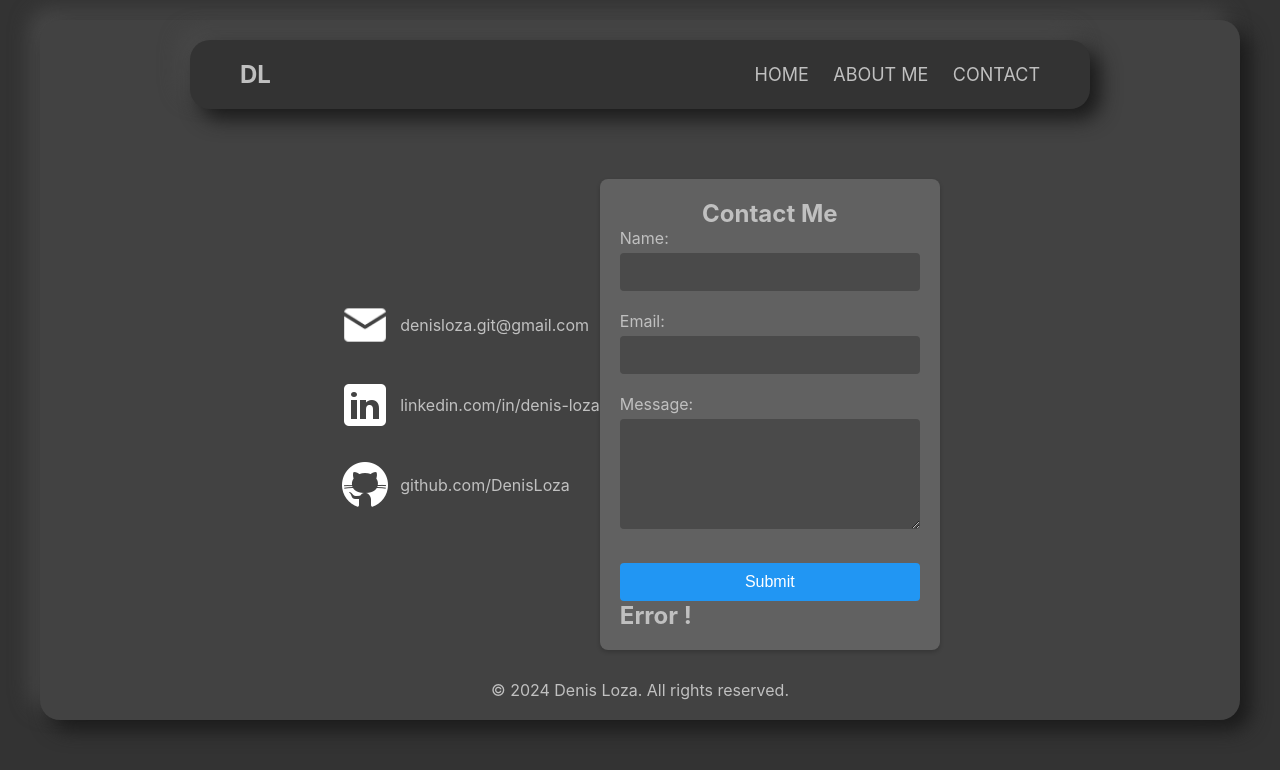
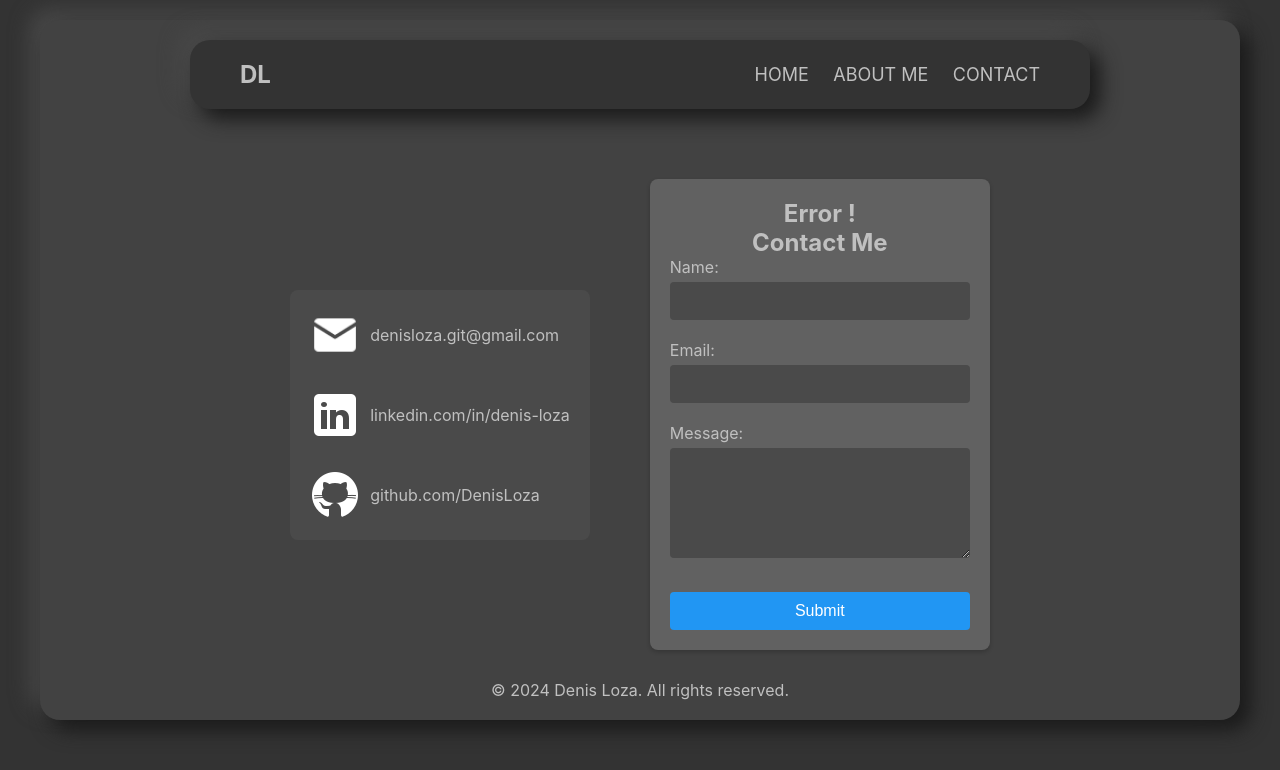
Before and after one commit to DenisLoza/profile_front-back, a website: page www/contact.html in a window 1280 px wide. Both pictures are taken after typing "Sample", "name@example.com", "Sample" into the empty fields and a click on the button "Submit". Drawn offline with Linux system fonts and the light colour scheme; no server answers.

Commit message:
refactoring css, api_requests

```diff
--- a/package.json
+++ b/package.json
@@ -1,8 +1,8 @@
 {
   "name": "profile_front-back",
   "version": "1.0.0",
-  "description": "",
-  "main": "loader.js",
+  "description": "WEB application with API functions and server on Node.js",
+  "main": "main.js",
   "scripts": {
     "dev": "nodemon main.js",
     "start": "node main.js"
--- a/www/api.js
+++ b/www/api_requests.js
@@ -49,16 +49,22 @@ document.addEventListener('DOMContentLoaded', function () {
                 });
 
                 if (response.ok) {
-                    // Скрываем форму и показываем сообщение "Спасибо"
-                    contactForm.style.display = "none";
+                    const formElements = contactForm.elements;
+                    const messageElement = contactForm.querySelector('#contact-heading');
+                    messageElement.style.display = "none";
                     document.getElementById("response-message").innerText = "Thank you !";
                     document.getElementById("response-message").style.display = "block";
-
+                    for (let i = 0; i < formElements.length; i++) {
+                        formElements[i].disabled = true;
+                    }
                     // Ждем 3 секунды и возвращаем форму
                     setTimeout(() => {
+                        messageElement.style.display = "block";
+                        document.getElementById("response-message").style.display = "none";
+                        for (let i = 0; i < formElements.length; i++) {
+                            formElements[i].disabled = false;
+                        }
                         contactForm.reset(); // Сбрасываем форму
-                        contactForm.style.display = "block";
-                        document.getElementById("response-message").style.display = "none";
                     }, 3000);
                 } else {
                     throw new Error('Network response was not ok');
--- a/www/contact.html
+++ b/www/contact.html
@@ -15,20 +15,20 @@
     <header id="header"></header>
 		<div class="contact_container">
 			<div class="social_links">
-				<div>
-					<a class="social" href="mailto: denisloza.git@gmail.com">
+				<div class="social">
+					<a class="social_link" href="mailto: denisloza.git@gmail.com">
 				 		<img src="./img/email_icon-48.png" alt="email_icon">
 				 		<div class="social_description">denisloza.git@gmail.com</div>
 					</a>
 			 </div>
-			 <div>
-					<a class="social" href="https://www.linkedin.com/in/denis-loza/">
+			 <div class="social">
+					<a class="social_link" href="https://www.linkedin.com/in/denis-loza/">
 						<img src="./img/linkedin_icon-50.png" alt="linkedin_icon">
 						<div class="social_description">linkedin.com/in/denis-loza</div>
 					</a>
 			 </div>
-			 <div>
-					<a class="social" href="https://github.com/DenisLoza">
+			 <div class="social">
+					<a class="social_link" href="https://github.com/DenisLoza">
 						<img src="./img/github_icon-50.png" alt="github_icon">
 						<div class="social_description">github.com/DenisLoza</div>
 					</a>
@@ -36,6 +36,7 @@
 			</div>
       <div class="contact">
         <form id="contact-form" method="POST">
+					<div id="response-message" style="display: none;"></div>
           <h2 id="contact-heading">Contact Me</h2>
           <div class="input-group">
             <label for="name">Name:</label>
@@ -56,6 +57,6 @@
 		</div>
     <footer id="footer"></footer>
   </div>
-  <script src="api.js"></script>
+  <script src="api_requests.js"></script>
 </body>
 </html>
--- a/www/style.css
+++ b/www/style.css
@@ -27,7 +27,6 @@ body {
     display: flex;
     flex-direction: column;
     align-items: center; /* Выравниваем элементы по центру вертикальной оси */
-    /* border: 1px solid #777; Цвет рамки */
     border-radius: 20px; /* Радиус скругления углов */
     background-color: #424242; /* Цвет фона */
     box-shadow: 10px 10px 20px #1a1a1a, -10px -10px 20px #494949; /* Тени */
@@ -106,10 +105,6 @@ button:hover {
     font-weight: bold;
 }
 
-.button_dovnload_cv {
-
-}
-
 .photo_home img {
     border: 1px solid #070707;
     border-radius: 50%;
@@ -123,30 +118,35 @@ button:hover {
 .contact_container {
     display: flex;
     align-items: center;
+    margin-top: 50px;
+}
+
+.contact {
+
+}
+
+.social_link {
+    display: flex;
+    align-items: center;
+    text-decoration: none;
+    color: #c0c0c0;
+    align-items: center;
+}
+
+.social:not(:first-child) {
+    margin-top: 30px;
 }
 
 .social_links {
-
-}
-
-.contact {
-    margin-top: 50px;
-}
-
-.social {
-    display: flex;
-    align-items: center;
-    margin-top: 30px;
+    margin-right: 60px;
+    padding: 20px;
+    background-color: #4a4a4a; /* Цвет фона */
+    color: #ffffff; /* Цвет текста */
+    border-radius: 8px;
 }
 
 .social_links img   {
     width: 50px;
-}
-
-.social {
-    text-decoration: none;
-    color: #c0c0c0;
-    align-items: center;
 }
 
 .social_description {
@@ -157,6 +157,7 @@ button:hover {
     margin: 0 auto;
     font-weight: bold;
     font-size: 1.5em;
+    text-align: center;
 }
 
 #footer {
```
Also changed, not shown: www/index.html (+1 -1 lines).
